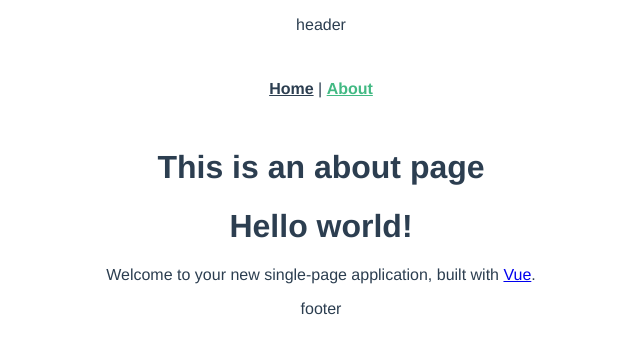
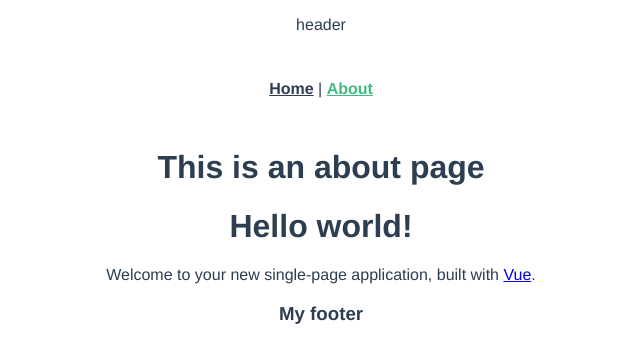
Before and after one commit to chq888/VuejsApp, a Vue app: page /about in a window 1280 px wide. Shown: the top 362 px of the page, without its empty margins (319-959 px from the left). Built offline with nearby package versions, Linux system fonts and the light colour scheme; the HTML template or start-up script is replaced by a standard one.

Commit message:
add slot

```diff
--- a/src/app.vue
+++ b/src/app.vue
@@ -12,7 +12,9 @@
     <router-view />
 
     <div>
-      <footer-component></footer-component>
+      <footer-component>
+          <h3 slot="footer">My footer</h3>
+      </footer-component>
     </div>
   </div>
 </template>
--- a/src/components/category.component.vue
+++ b/src/components/category.component.vue
@@ -1,19 +1,20 @@
 <template>
   <ul class="nav justify-content-start">
-    <li class="nav-item" v-for="c in categories">
-      <a class="nav-link" href="#">{{ c.title }}</a>
+    <li class="nav-item" v-for="c in categories" v-bind:key="c.id">
+      <a class="nav-link" href="#" >{{ c.title }}</a>
     </li>
   </ul>
 </template>
 <script>
 export default {
-  data() {
-    return {
-      categories: [
-        { id: 1, title: "Mobile", description: "Mobile category" },
-        { id: 2, title: "Laptop", description: "Laptop category" }
-      ]
-    };
-  }
+  props: ["categories"]
+  // data() {
+  //   return {
+  //     categories: [
+  //       { id: 1, title: "Mobile", description: "Mobile category" },
+  //       { id: 2, title: "Laptop", description: "Laptop category" }
+  //     ]
+  //   };
+  // }
 };
 </script>
--- a/src/components/footer.component.vue
+++ b/src/components/footer.component.vue
@@ -1,6 +1,6 @@
 <template>
-  <div class="home">
-    <p>footer</p>
+  <div class="footer">
+       <slot name="footer"></slot>
   </div>
 </template>
 
--- a/src/views/home.vue
+++ b/src/views/home.vue
@@ -5,7 +5,7 @@
       <home-component msg="Welcome to Your Vue.js App" />
     </div>
     <div>
-      <category-component></category-component>
+      <category-component :categories="categories"></category-component>
     </div>
   </div>
 </template>
@@ -20,6 +20,14 @@ export default {
   components: {
     "home-component": Home,
     "category-component": Category
+  },
+   data() {
+    return {
+      categories: [
+        { id: 1, title: "Mobile", description: "Mobile category" },
+        { id: 2, title: "Laptop", description: "Laptop category" }
+      ]
+    };
   }
 };
 </script>
```
